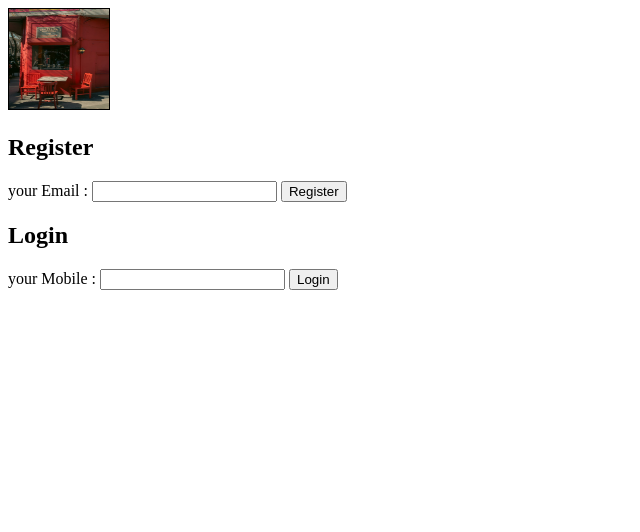
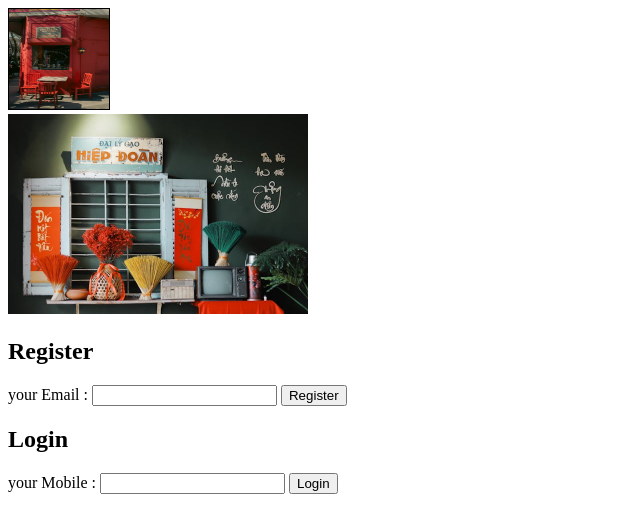
Before and after one commit to shadab057/Javascript-concept, a website: page Src/index.html in a window 1280 px wide. Shown: the whole page, without its empty margins (0-640 px from the left). Drawn offline with Linux system fonts and the light colour scheme.

Commit message:
JavaScript uses the method  "document.querySelector()"

```diff
--- a/Src/index.html
+++ b/Src/index.html
@@ -9,7 +9,11 @@
 </head>
 <body onload="bodyload()">
   <img name="pic" id="pic" width="100" height="100" border="1" alt="photo">
-
+   <nav>
+    <div>
+      <img width="300" height="200">
+    </div>
+   </nav>
   <div>
     <form name="frmRegister">
         <h2>Register</h2>
@@ -19,7 +23,7 @@
   <div>
     <form name="frmLogin">
         <h2>Login</h2>
-        your Mobile : <input type="text"> <input id="btnLogin" type="button">
+        your Mobile : <input type="text"> <input id="btnLogin" class="btn btn-login" type="button">
     </form>
   </div>
 </body>
--- a/Src/scripts/index.js
+++ b/Src/scripts/index.js
@@ -1,7 +1,8 @@
 function bodyload(){
-   document.getElementById("pic").src ="/public/images/corner.jpg";
-   document.getElementById("btnRegister").value = "Register";
-   document.getElementById("btnLogin").value = "Login";
+   document.querySelector("img").src = "/public/images/corner.jpg";
+   document.querySelector("#btnRegister").value = "Register";
+   document.querySelector(".btn-login").value = "Login";
+   document.querySelector("nav div img").src = "/public/images/photo.jpg";
 }
 
 
```
